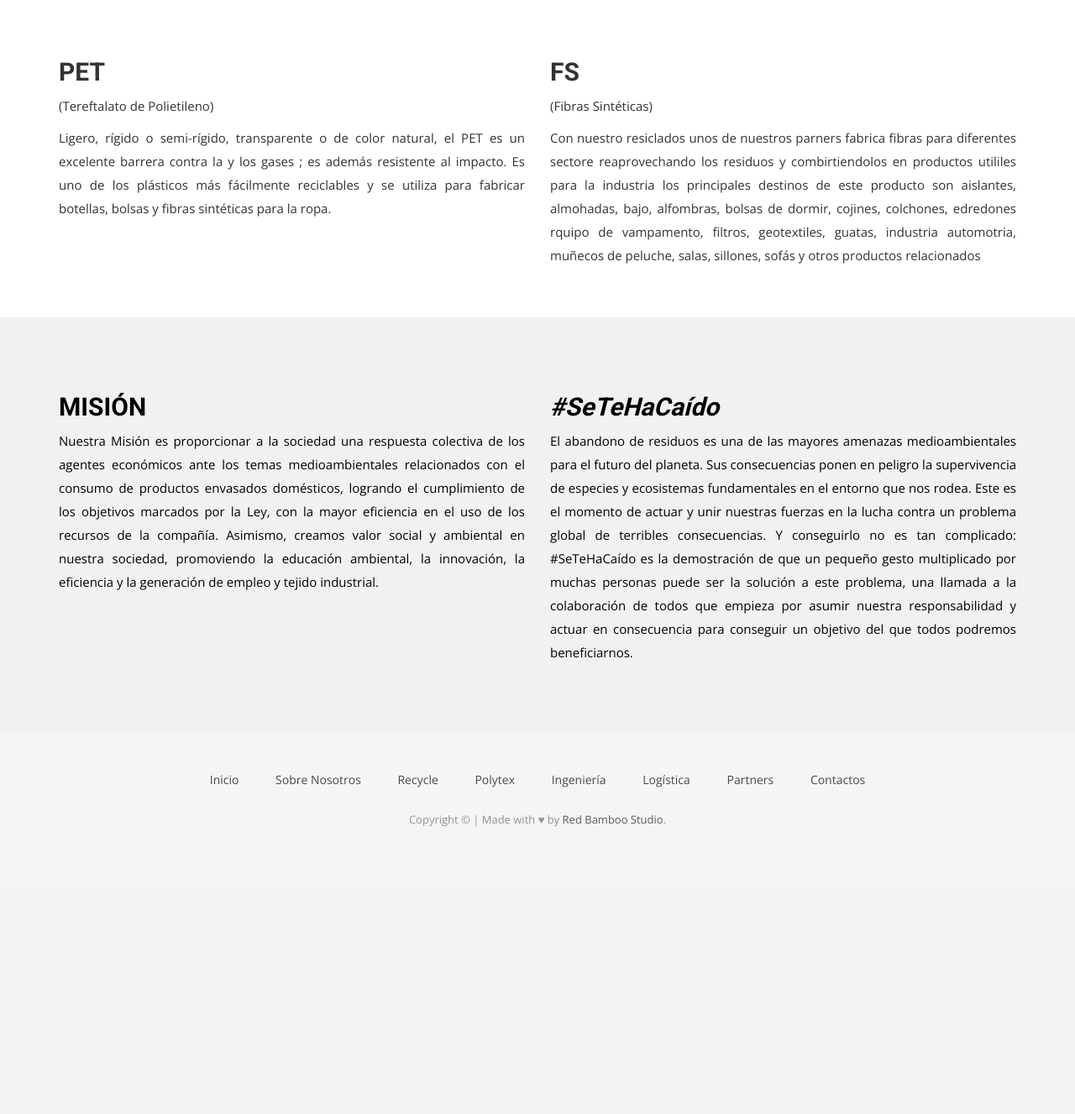
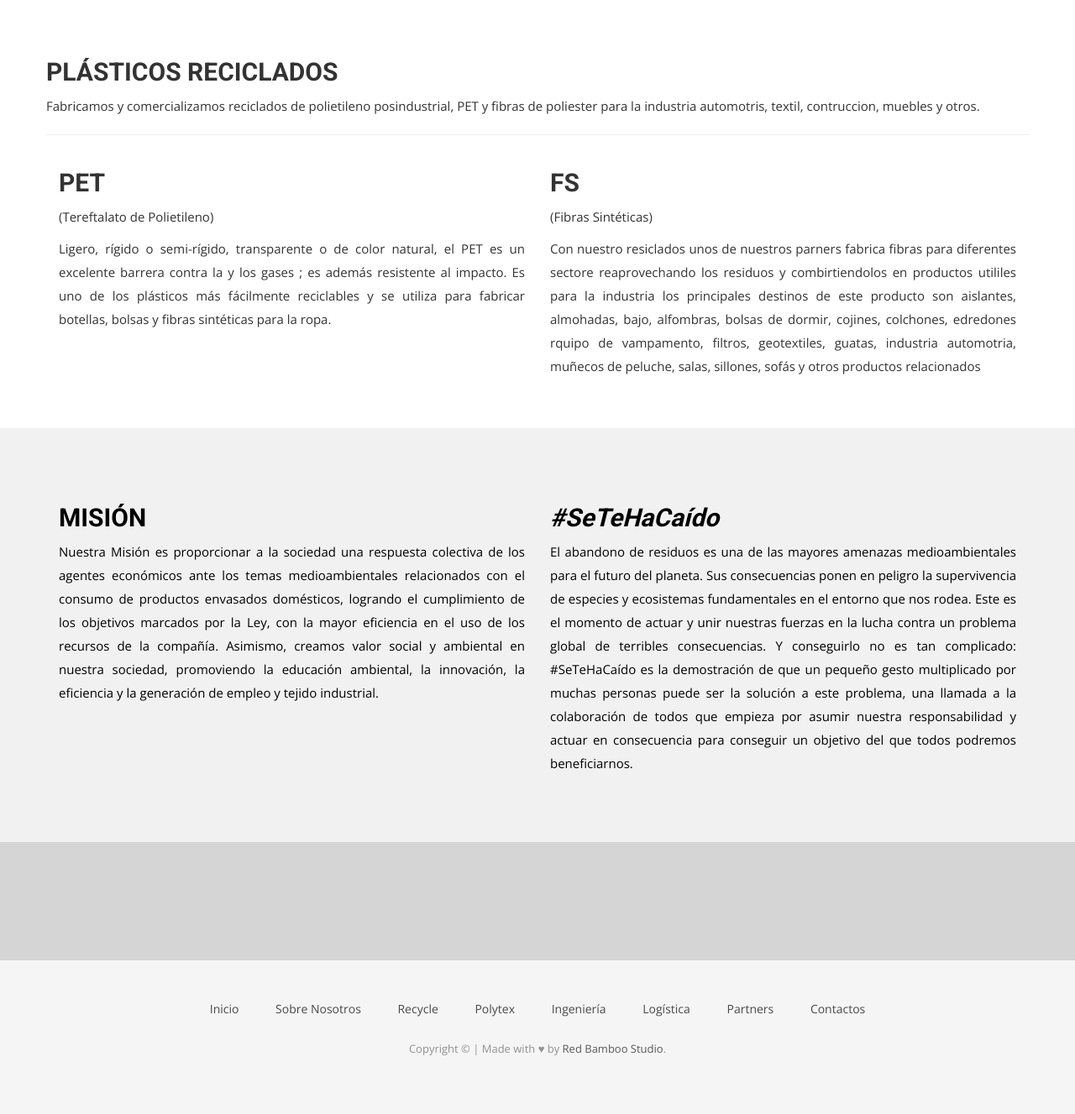
Before and after one commit to juancturcios/New-Esterlich, a PHP site: page /recycle.php in a window 1280 px wide. Shown: the part 461-1788 px from the top of the page at 84% size. Before the commit the page ends 1445 px from the top, so only its background shows below. Run offline with PHP 8.4, Linux system fonts and the light colour scheme; some libraries are stand-ins or nearby versions; some web fonts are replaced.

Commit message:
Fondos recycle

```diff
--- a/css/style.css
+++ b/css/style.css
@@ -57,7 +57,7 @@ a:active {
   font-weight:600;
   text-transform: uppercase;
 }
-.mision{
+.segunda-seccion{
   background-color: rgb(241, 241, 241);
 /*  background: url("../img/call-to-action-bg.jpg") no-repeat;
   background-size: cover;
@@ -71,9 +71,30 @@ a:active {
   margin-top: 50px;
 }
 
+.tercera-seccion{
+  background-color: rgb(213, 213, 213);
+/*  background: url("../img/call-to-action-bg.jpg") no-repeat;
+  background-size: cover;
+  background-attachment: fixed;*/
+  padding: 70px 0px;
+  position: relative;
+  text-align: center;
+  color: rgb(0, 0, 0);
+  width: 100%;
+  height: 100%;
+}
+
 .recycle{
   margin-top: 50px;
+
 }
+
+.header-recycle{
+  background: url("../img/Esterlich & Co WP-13.png") no-repeat;
+
+}
+
+
 /*--
 	Header Start
 --*/
@@ -386,7 +407,7 @@ font header .navbar-default .navbar-nav li a:hover {
 	Slider-work Start
 --*/
 #global-header {
-  background: url("../img/slider-bg2.jpg") no-repeat;
+
   background-size: cover;
   padding-top: 150px;
   padding-bottom: 107px;
@@ -402,8 +423,8 @@ font header .navbar-default .navbar-nav li a:hover {
   right: 0;
   width: 100%;
   height: 100%;
-  background: linear-gradient(to left, rgb(128, 128, 128), black);
-  opacity: 0.8;
+  background: linear-gradient(to left, rgb(84, 84, 84), black);
+  opacity: 0.6;
 }
 #global-header .block {
   color: #E3E3E4;
--- a/ingenieria.php
+++ b/ingenieria.php
@@ -48,7 +48,7 @@
           </div>
         </section>
 
-        <section class="mision">
+        <section class="segunda-seccion">
           <div class="container">
             <div class="row">
               <div class="col-md-6 col-sm-12">
--- a/recycle.php
+++ b/recycle.php
@@ -3,7 +3,7 @@
  ?>
 
         <!-- Slider Start -->
-    <section id="global-header">
+    <section id="global-header" class="header-recycle">
         <div class="container">
             <div class="row">
                 <div class="col-md-12">
@@ -19,6 +19,11 @@
     <section id="" class="recycle">
       <div class="container">
         <div class="row">
+          <div >
+            <h2 class="title-mision">Plásticos Reciclados</h2>
+          </div>
+          <p>Fabricamos y comercializamos reciclados de polietileno posindustrial, PET y fibras de poliester para la industria automotris, textil, contruccion, muebles y otros. </p>
+          <hr>
           <div class="col-md-6 col-sm-12">
             <div class="block">
               <div >
@@ -44,7 +49,7 @@ los principales destinos de este producto son aislantes, almohadas, bajo, alfomb
     </section>
 
         <!-- Portfolio Start -->
-        <section id="recycle" class="mision">
+        <section id="recycle" class="segunda-seccion">
           <div class="container">
             <div class="row">
               <div class="col-md-6 col-sm-12">
@@ -69,6 +74,20 @@ Este es el momento de actuar y unir nuestras fuerzas en la lucha contra un probl
                   </div>
                 </div>
               </div><!-- .col-md-5 close -->
+            </div>
+          </div>
+        </section>
+
+        <section id="recycle" class="tercera-seccion">
+          <div class="container">
+            <div class="row">
+              <div class="col-sm-12">
+                <div class="block">
+                  <div class="text-justify">
+
+                  </div>
+                </div>
+              </div><!-- .col-md-7 close -->
             </div>
           </div>
         </section>
```
Also changed, not shown: img/Esterlich & Co WP-13.png (added).
